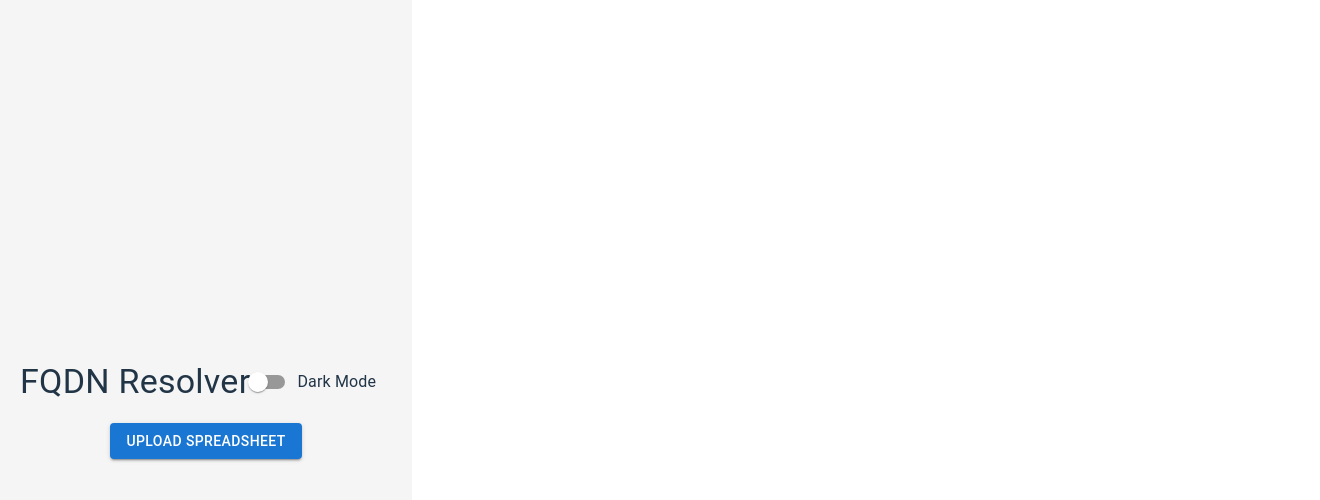
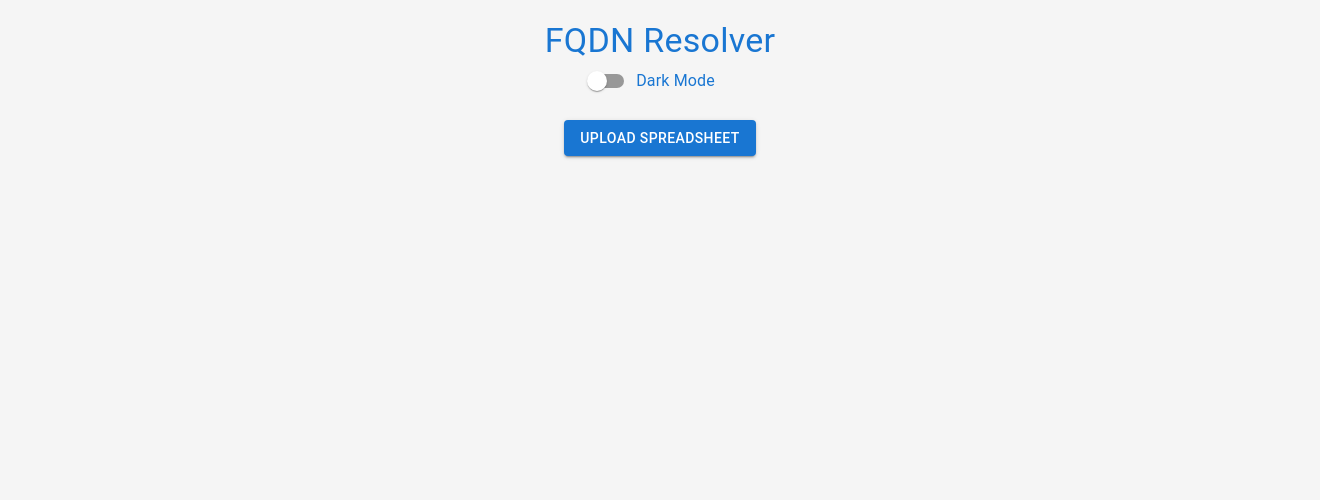
Before and after one commit to dawsonpaul/funky-spreadsheet-app, a React (Vite) app: page / in a window 1280 px wide. Shown: the top 500 px of the page, 1320 px wide, since content can reach past the window. Built offline with nearby package versions, Linux system fonts and the light colour scheme.

Commit message:
Ordered Blocks

```diff
--- a/src/App.jsx
+++ b/src/App.jsx
@@ -1,6 +1,7 @@
 import React, { useState } from "react";
 import axios from "axios";
 import * as XLSX from "xlsx";
+import { CircularProgress } from "@mui/material";
 import {
   Table,
   TableBody,
@@ -91,9 +92,10 @@ const App = () => {
     reader.readAsBinaryString(file);
   };
 
+  const [loadingFqdn, setLoadingFqdn] = useState(""); // Track which FQDN is being resolved
+
   const handleResolve = async (fqdn) => {
-    setLoading(true);
-    setResolveResults(null);
+    setLoadingFqdn(fqdn); // Set the currently resolving FQDN
     try {
       const response = await axios.post("http://localhost:5005/resolve", {
         fqdn,
@@ -105,7 +107,7 @@ const App = () => {
         error: "Failed to resolve the FQDN. Please try again.",
       });
     } finally {
-      setLoading(false);
+      setLoadingFqdn(""); // Clear the loader for the resolved FQDN
     }
   };
 
@@ -114,14 +116,17 @@ const App = () => {
     setResolveResults(null); // Clear DNS results when starting a new search
   };
 
-  const filteredData = fqdnData.filter((row) =>
+  const filteredData =
+    searchTerm.length > 2
+      ? fqdnData.filter((row) =>
           selectedColumn
             ? row[selectedColumn]
                 ?.toString()
                 .toLowerCase()
                 .includes(searchTerm.toLowerCase())
             : true
-  );
+        )
+      : [];
 
   const renderDnsRecords = (recordType, records) => {
     if (!records || records.error) {
@@ -147,27 +152,32 @@ const App = () => {
       <ThemeProvider theme={themeMode === "light" ? lightTheme : darkTheme}>
         <Box
           sx={{
-          padding: "20px",
-          maxWidth: "1200px",
-          margin: "0 auto",
-          minHeight: "100vh",
+            width: "100vw",
+            height: "100vh",
             display: "flex",
             flexDirection: "column",
-          justifyContent: "center",
             alignItems: "center",
+            justifyContent: "flex-start",
             backgroundColor: themeMode === "light" ? "#f5f5f5" : "#121212",
+            padding: "20px",
           }}
         >
+          {/* Heading Section */}
           <Box
             sx={{
-            display: "flex",
-            justifyContent: "space-between",
-            alignItems: "center",
-            width: "100%",
+              textAlign: "center",
               marginBottom: "20px",
             }}
           >
-          <Typography variant="h4">FQDN Resolver</Typography>
+            <Typography
+              variant="h4"
+              sx={{
+                color: themeMode === "light" ? "#1976d2" : "#90caf9",
+              }}
+            >
+              FQDN Resolver
+            </Typography>
+
             <FormControlLabel
               control={
                 <Switch
@@ -176,11 +186,26 @@ const App = () => {
                 />
               }
               label="Dark Mode"
+              sx={{
+                color: themeMode === "light" ? "#1976d2" : "#90caf9",
+              }}
             />
           </Box>
 
-        <Box sx={{ marginBottom: "20px", textAlign: "center", width: "100%" }}>
-          <Button variant="contained" component="label">
+          {/* Upload Section */}
+          <Box
+            sx={{
+              width: "100%",
+              maxWidth: "800px",
+              textAlign: "center",
+              marginBottom: "20px",
+            }}
+          >
+            <Button
+              variant="contained"
+              component="label"
+              sx={{ marginBottom: "20px" }}
+            >
               Upload Spreadsheet
               <input
                 type="file"
@@ -196,10 +221,28 @@ const App = () => {
             )}
           </Box>
 
+          {/* Search and Results Section */}
           {fqdnData.length > 0 && (
-          <Box sx={{ marginBottom: "20px", width: "100%" }}>
-            <Box sx={{ display: "flex", gap: "20px", marginBottom: "20px" }}>
-              <FormControl sx={{ minWidth: 150 }}>
+            <Box
+              sx={{
+                width: "100%",
+                maxWidth: "800px",
+                display: "flex",
+                flexDirection: "column",
+                alignItems: "center",
+              }}
+            >
+              {/* Search Section */}
+              <Box
+                sx={{
+                  display: "flex",
+                  gap: "10px",
+                  alignItems: "center",
+                  width: "100%",
+                  marginBottom: "20px",
+                }}
+              >
+                <FormControl sx={{ flex: 1 }}>
                   <InputLabel>Search By Column</InputLabel>
                   <Select
                     value={selectedColumn}
@@ -213,12 +256,14 @@ const App = () => {
                   </Select>
                 </FormControl>
                 <TextField
-                fullWidth
+                  sx={{ flex: 2 }}
                   placeholder="Enter search term"
                   value={searchTerm}
                   onChange={handleSearchTermChange}
                 />
               </Box>
+
+              {/* Results Table */}
               <Table>
                 <TableHead>
                   <TableRow>
@@ -235,12 +280,26 @@ const App = () => {
                         <TableCell key={colIndex}>{row[col]}</TableCell>
                       ))}
                       <TableCell>
+                        <Box
+                          sx={{
+                            display: "flex",
+                            alignItems: "center",
+                            gap: "10px",
+                          }}
+                        >
                           <Button
                             variant="contained"
+                            size="small"
                             onClick={() => handleResolve(row.FQDN)}
+                            disabled={loadingFqdn === row.FQDN}
                           >
-                        Resolve
+                            {loadingFqdn === row.FQDN ? (
+                              <CircularProgress size={20} />
+                            ) : (
+                              "Resolve"
+                            )}
                           </Button>
+                        </Box>
                       </TableCell>
                     </TableRow>
                   ))}
@@ -249,9 +308,9 @@ const App = () => {
             </Box>
           )}
 
+          {/* Results Section */}
           {resolveResults && (
-  <Box sx={{ width: "100%" }}>
-    {/* Tabs for Internal and External DNS */}
+            <Box sx={{ width: "100%", maxWidth: "800px", marginTop: "20px" }}>
               <Tabs
                 value={activeTab}
                 onChange={(e, newValue) => setActiveTab(newValue)}
@@ -263,10 +322,8 @@ const App = () => {
                 <Tab label="External DNS" value="external" />
               </Tabs>
 
-    {/* Check if data exists for the selected tab */}
               {resolveResults[activeTab] ? (
                 <Box>
-        {/* Sub-tabs for DNS Record Types */}
                   <Tabs
                     value={activeRecordTab}
                     onChange={(e, newValue) => setActiveRecordTab(newValue)}
@@ -280,14 +337,14 @@ const App = () => {
                     ))}
                   </Tabs>
 
-        {/* Display Records for the Selected Sub-tab */}
                   <Card sx={{ marginTop: "20px", padding: "20px" }}>
                     <CardContent>
                       <Typography variant="h6">
                         {activeRecordTab} Records ({activeTab})
                       </Typography>
                       {resolveResults[activeTab][activeRecordTab]?.length > 0 ? (
-              resolveResults[activeTab][activeRecordTab].map((record, index) => (
+                        resolveResults[activeTab][activeRecordTab].map(
+                          (record, index) => (
                             <Box key={index} sx={{ marginBottom: "10px" }}>
                               <Typography>Name: {record.name}</Typography>
                               <Typography>TTL: {record.ttl}</Typography>
@@ -295,9 +352,12 @@ const App = () => {
                               <Typography>Value: {record.value}</Typography>
                               <hr />
                             </Box>
-              ))
+                          )
+                        )
                       ) : (
-              <Typography>No {activeRecordTab} records found or failed to resolve.</Typography>
+                        <Typography>
+                          No {activeRecordTab} records found or failed to resolve.
+                        </Typography>
                       )}
                     </CardContent>
                   </Card>
@@ -309,12 +369,10 @@ const App = () => {
               )}
             </Box>
           )}
-
-
-
         </Box>
       </ThemeProvider>
     );
+
 };
 
 export default App;
```
Lines whose indentation alone changed are shown as unchanged.
